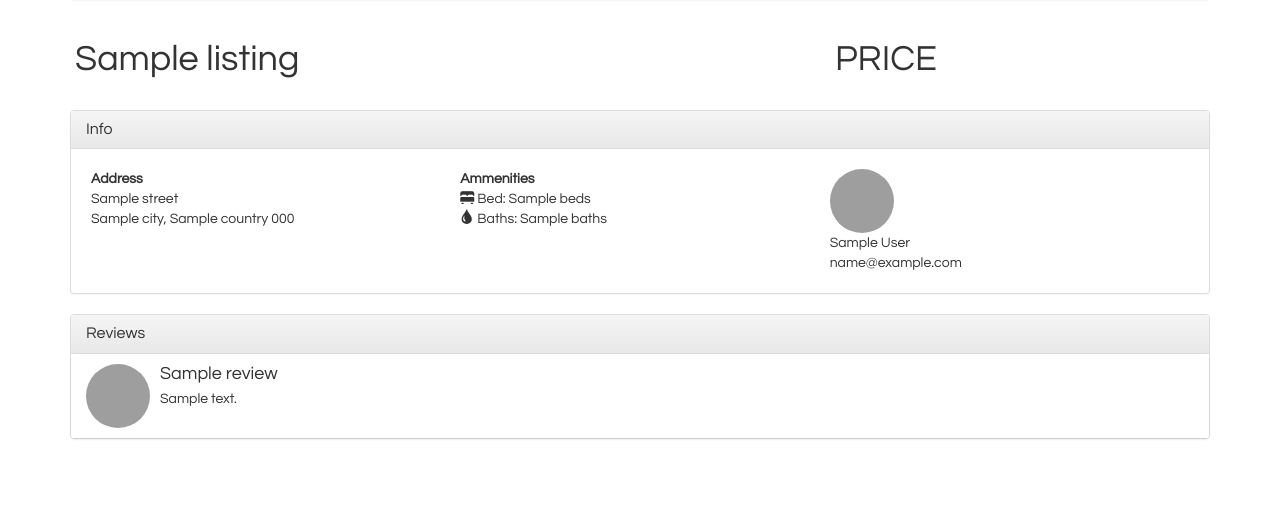
After one commit to ajvarshneya/nomad, a Django app: template web-app/nomad/web/templates/web/listing-detail.html in a window 1280 px wide. The commit adds this page. Shown: the part 473-982 px from the top of the page. Run offline with Django 3.2, Linux system fonts and the light colour scheme; the template is opened without the code that fills it: most values are stand-ins (such as "Sample title", 1, 10 or a date in 2020); some libraries are stand-ins or nearby versions; grey boxes are pictures that could not be loaded.

Commit message:
Added listing detail template

```diff
--- a/web-app/nomad/web/templates/web/__base.html
+++ b/web-app/nomad/web/templates/web/__base.html
@@ -30,6 +30,28 @@
 
 		.custom-box, .col-md-4, .col-md-8, .col-md-12, .col-xs-10 {
 			padding:5px;
+		}
+
+		.profile-image-64 {
+			width: 64px;
+			height: 64px;
+			object-fit: cover;
+			border-radius: 50%;
+		}
+
+		.no-margin-bottom {
+			margin-bottom: 0px;
+		}
+
+		/* Image carousel */
+		#image-carousel {
+			height: 400px;
+		}
+
+		#image-carousel .item img {
+			width: 100%;
+			height: 100%;
+			object-fit: cover;
 		}
 
 		/* Hardcoded image -- VERY TEMPORARY */
--- /dev/null
+++ b/web-app/nomad/web/templates/web/listing-detail.html
@@ -0,0 +1,103 @@
+{% extends 'web/__base.html' %}
+
+{% block content %}
+<div class="container">
+	<!-- Image Carousel -->
+	<div class="panel panel-default no-margin-bottom">
+		<div id="image-carousel" class="carousel slide" data-ride="carousel">
+			<!-- Bottom Indicators -->
+			<ol class="carousel-indicators">
+				<li data-target="image-carousel" data-slide-to="0" class="active"></li>
+				<li data-target="image-carousel" data-slide-to="1"></li>
+				<li data-target="image-carousel" data-slide-to="2"></li>
+			</ol>
+
+			<!-- Slides -->
+			<div class="carousel-inner" role="listbox">
+				<div class="item active">
+					<img src="https://i.redd.it/auoro47uw2ox.jpg">
+				</div>
+				<div class="item">
+					<img src="http://i.imgur.com/3Nv10AF.jpg">
+				</div>
+				<div class="item">
+					<img src="http://i.imgur.com/BsZiFwY.jpg">
+				</div>
+			</div>
+
+			<!-- Controls -->
+			<a class="left carousel-control" href="#image-carousel" role="button" data-slide="prev">
+				<span class="glyphicon glyphicon-chevron-left" aria-hidden="true"></span>
+				<span class="sr-only">Prev</span>
+			</a>
+
+			<a class="right carousel-control" href="#image-carousel" role="button" data-slide="next">
+				<span class="glyphicon glyphicon-chevron-right" aria-hidden="true"></span>
+				<span class="sr-only">Next</span>
+			</a>
+		</div>
+	</div>
+
+	<div class="row panel-default">
+		<div class="panel-body">
+			<h1 class="col-md-8">{{ listing.title }}</h1>
+			<h1 class="col-md-4">PRICE</h1>
+		</div>
+	</div>
+
+	<!-- Listing Info -->
+	<div class="panel panel-default">
+		<div class="panel-heading">
+			<h3 class="panel-title">Info</h3>
+		</div>
+		<div class="panel-body">
+			<div class="col-md-4">
+				<b>Address</b><br>
+				{{ listing.street }}<br>
+				{{ listing.city }}, {{ listing.country }} {{ listing.zipcode }}
+			</div>
+
+			<div class="col-md-4">
+				<b>Ammenities</b>
+				<ul class="list-unstyled">
+					<li><span class="glyphicon glyphicon-bed"></span> Bed: {{ listing.beds }} </li>
+					<li><span class="glyphicon glyphicon-tint"></span> Baths: {{ listing.baths }}</li>
+				</ul>
+			</div>
+
+			<div class="col-md-4">
+				<img class="media-object profile-image-64" src="https://i.redd.it/auoro47uw2ox.jpg">
+				{{ listing.user.first_name }} {{ listing.user.last_name }}<br>
+				{{ listing.user.email }}
+			</div>
+		</div>
+	</div>
+
+	<!-- Reviews -->
+	<div class="panel panel-default">
+		<div class="panel-heading">
+			<h3 class="panel-title">Reviews</h3>
+		</div>
+
+		<ul class="media-list list-group">
+			{% for review in listing.reviews %}
+				<li class="list-group-item">
+					<div class="media-left">
+						<a href="#">
+							<img class="media-object profile-image-64" src="https://i.redd.it/auoro47uw2ox.jpg">
+						</a>
+					</div>
+					<div class="media-body">
+						<h4 class="media-heading">{{ review.title }}</h4>
+						<p>{{ review.comment }}</p>
+					</div>
+				</li>
+			{% empty %}
+				<li class="list-group-item">
+					This listing has no reviews (yet).
+				</li>
+			{% endfor %}
+		</ul>
+	</div>
+</div>
+{% endblock %}
```
Also changed, not shown: web-app/nomad/web/views/listings.py (+42 -1 lines).
